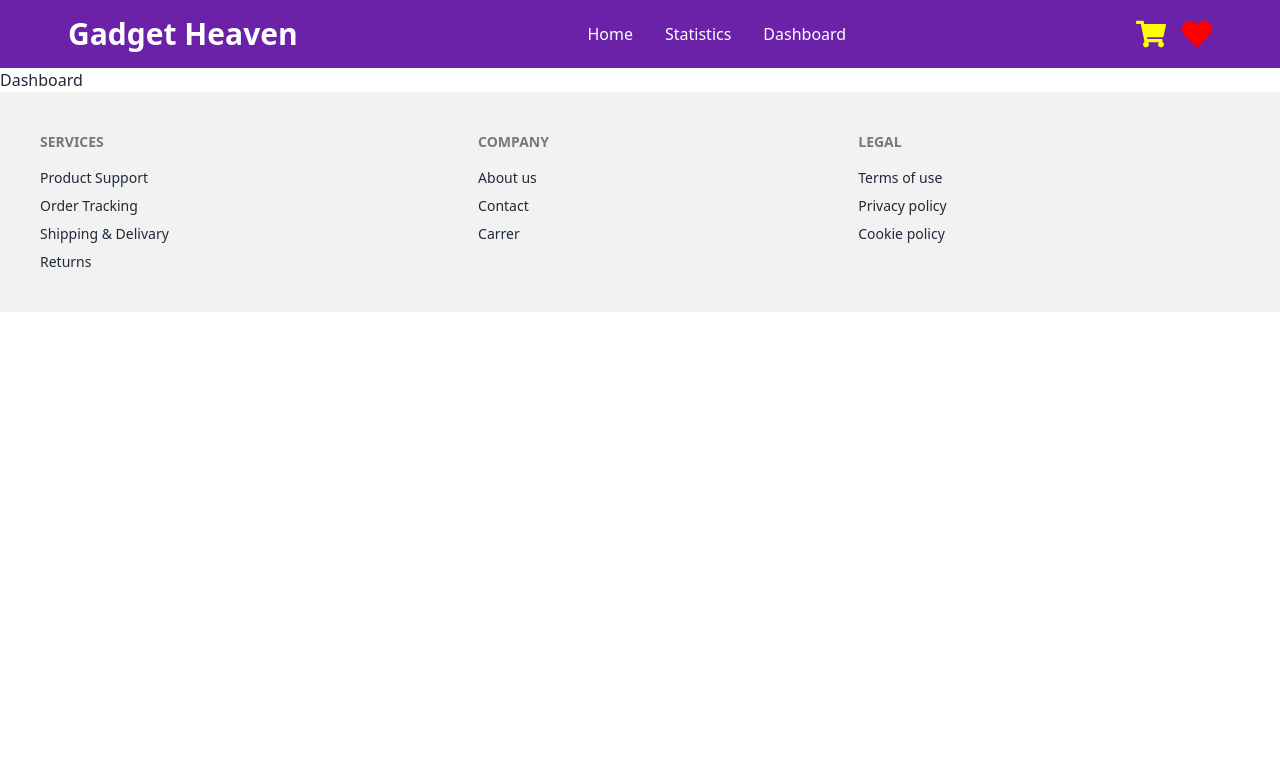
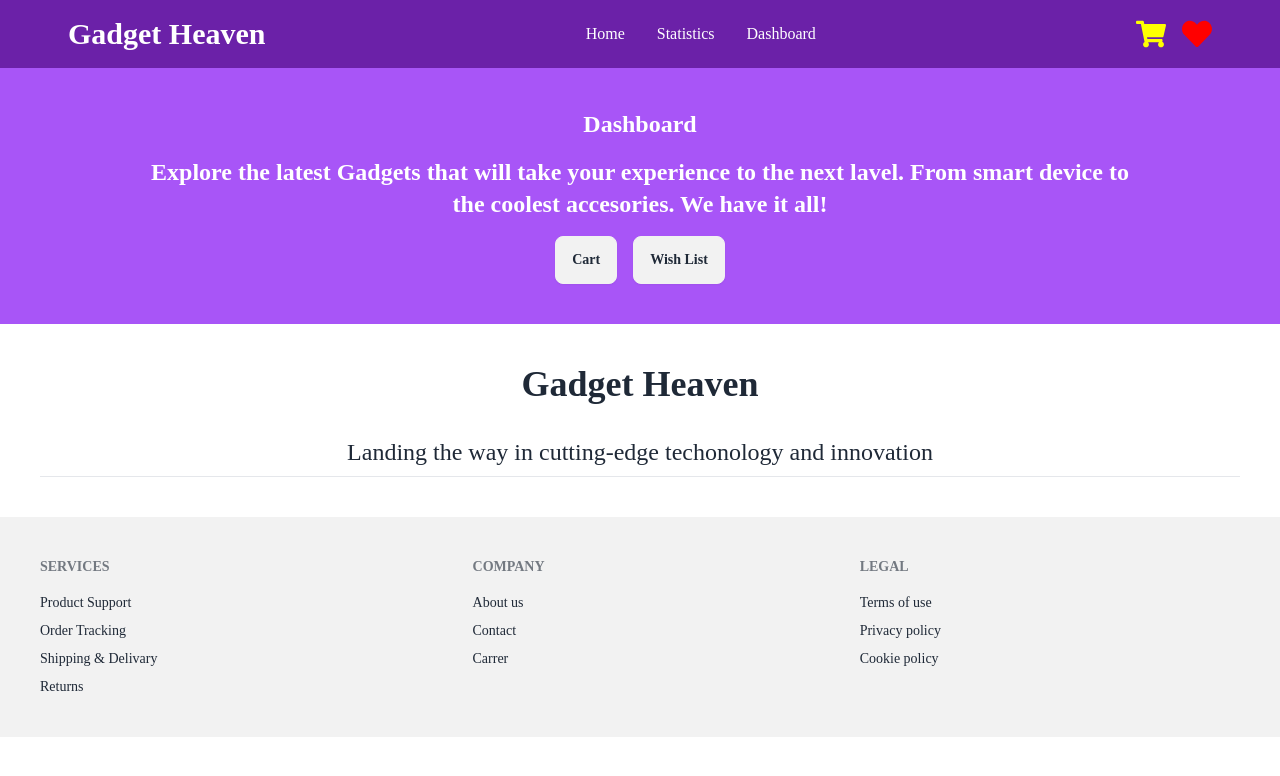
Before and after one commit to programming-hero-web-course-4/b10a8-gadget-heaven-hossanshihab, a React (Vite) app: page /dashboard in a window 1280 px wide. Shown: the top 776 px of the page. Built offline with nearby package versions, Linux system fonts and the light colour scheme.

Commit message:
Add to Cart show specific item details

```diff
--- a/src/components/Dashboard/Dashboard.jsx
+++ b/src/components/Dashboard/Dashboard.jsx
@@ -1,12 +1,19 @@
-
-
 
 
 
 const Dashboard = () => {
   return (
-    <div>
-        <h1>Dashboard</h1>
+    <div className="flex flex-col justify-center items-center space-y-4 p-10 bg-purple-500">
+         <h1 className="text-2xl font-bold text-white">Dashboard</h1>
+         <h2 className="text-2xl text-center font-bold text-white">Explore the latest Gadgets that will take
+          your experience to the next lavel. From
+          smart device to <br />the coolest accesories. We have it all!
+          </h2>
+
+          <div className="flex gap-4">
+          <button className="btn">Cart</button>
+          <button className="btn">Wish List</button>
+          </div>
     </div>
   )
 }
--- a/src/components/Footer/Footer.jsx
+++ b/src/components/Footer/Footer.jsx
@@ -5,6 +5,12 @@
 const Footer = () => {
   return (
     <div className="">
+        <div className="text-center p-10">
+          <h1 className="text-4xl font-bold">Gadget Heaven</h1>
+          <br />
+        <p className="text-2xl p-2">Landing the way in cutting-edge techonology and innovation</p>
+        <hr />
+        </div>
       <footer className="footer bg-base-200 text-base-content p-10">
         <nav>
           <h6 className="footer-title">Services</h6>
--- a/src/components/Gadget/Gadget.jsx
+++ b/src/components/Gadget/Gadget.jsx
@@ -1,8 +1,10 @@
+import { Link } from 'react-router-dom';
+
+
 const Gadget = ({ gadget }) => {
-  const { product_image, product_title, price, category } = gadget;
+  const { product_image, product_title, price, category,product_id } = gadget;
   return (
     <div>
-      <div>{category}</div>
       <div className="card bg-base-100 w-96 shadow-xl m-5">
         <figure className="p-2">
           <img
@@ -14,8 +16,7 @@ const Gadget = ({ gadget }) => {
         <div className="card-body text-center">
           <h2 className="font-bold text-2xl">{product_title}</h2>
           <p className="font-semibold">Price: {price}$</p>
-
-          <button className="btn bg-purple-700 text-white">Details</button>
+          <Link to={`/gadget/${product_id}`}><button className="btn bg-purple-700 text-white">Details</button></Link>
         </div>
       </div>
     </div>
--- /dev/null
+++ b/src/components/GadgetDetails/GadgetDetails.jsx
@@ -0,0 +1,55 @@
+import { useLoaderData, useParams } from "react-router-dom";
+import { FaHeart } from 'react-icons/fa';
+
+
+const GadgetDetails = () => {
+
+    const data = useLoaderData();
+    const {product_id} = useParams();
+    const id = parseInt(product_id);
+    console.log(product_id);
+    // Need one data thats why use find
+    const gadget = data.find(gadget => gadget.product_id === product_id)
+    const {price,description,product_title,product_image,rating,specification} = gadget;
+    const handleAddToCart = () => {
+
+    }
+
+
+    return (
+        <div className="hero bg-base-200 min-h-screen">
+  <div className="hero-content flex-col lg:flex-row">
+    <img
+      src={product_image}
+      className=" rounded-lg shadow-2xl h-[500px] w-[600px]" />
+    <div className="space-y-2">
+      <h1 className="text-5xl font-bold">{product_title}</h1>
+      <p className="py-6">
+       Price: ${price}
+      </p>
+      <button className="btn rounded-full border-2 bg-green-300 font-bold">In Stock</button>
+      <h2>{description}</h2>
+      {
+        specification.map(specipication => <div
+        key={specipication.product_id} specipication={specipication}>
+
+            <h1>Specifications: {specipication}</h1>
+
+        </div>)
+      }
+      <p>Rating: {rating}</p>
+
+      <div className="flex items-center gap-5">
+
+      <button onClick={handleAddToCart} className="btn bg-purple-500 text-white font-bold">Add To Cart</button>
+      <button className="btn">
+      <FaHeart style={{ color: 'red', fontSize: '24px' }} />
+      </button>
+      </div>
+    </div>
+  </div>
+</div>
+    );
+};
+
+export default GadgetDetails;
--- a/src/index.css
+++ b/src/index.css
@@ -1,3 +1,10 @@
 @tailwind base;
 @tailwind components;
 @tailwind utilities;
+
+@import url('https://fonts.googleapis.com/css2?family=Exo+2:ital,wght@0,100..900;1,100..900&family=Sora:wght@100..800&display=swap');
+
+body{
+font-family: "Sora";
+
+}
--- a/src/main.jsx
+++ b/src/main.jsx
@@ -1,15 +1,13 @@
-import { StrictMode } from 'react'
-import { createRoot } from 'react-dom/client'
-import './index.css'
-import Root from './components/Root/Root';
-import ErrorPage from './components/ErrorPage/ErrorPage';
-import Home from './components/Home/Home';
-import Dashboard from './components/Dashboard/Dashboard';
+import { StrictMode } from "react";
+import { createRoot } from "react-dom/client";
+import "./index.css";
+import Root from "./components/Root/Root";
+import ErrorPage from "./components/ErrorPage/ErrorPage";
+import Home from "./components/Home/Home";
+import Dashboard from "./components/Dashboard/Dashboard";
+import GadgetDetails from "./components/GadgetDetails/GadgetDetails";
 
-import {
-  createBrowserRouter,
-  RouterProvider,
-} from "react-router-dom";
+import { createBrowserRouter, RouterProvider } from "react-router-dom";
 
 const router = createBrowserRouter([
   {
@@ -23,15 +21,19 @@ const router = createBrowserRouter([
       },
       {
         path: "dashboard",
-        element: <Dashboard></Dashboard>
-      }
-    ]
+        element: <Dashboard></Dashboard>,
+      },
+      {
+        path: "gadget/:product_id",
+        element: <GadgetDetails></GadgetDetails>,
+        loader: ()=> fetch('/alldata.json'),
+      },
+    ],
   },
 ]);
 
-
-createRoot(document.getElementById('root')).render(
+createRoot(document.getElementById("root")).render(
   <StrictMode>
     <RouterProvider router={router} />
-  </StrictMode>,
-)
+  </StrictMode>
+);
```
